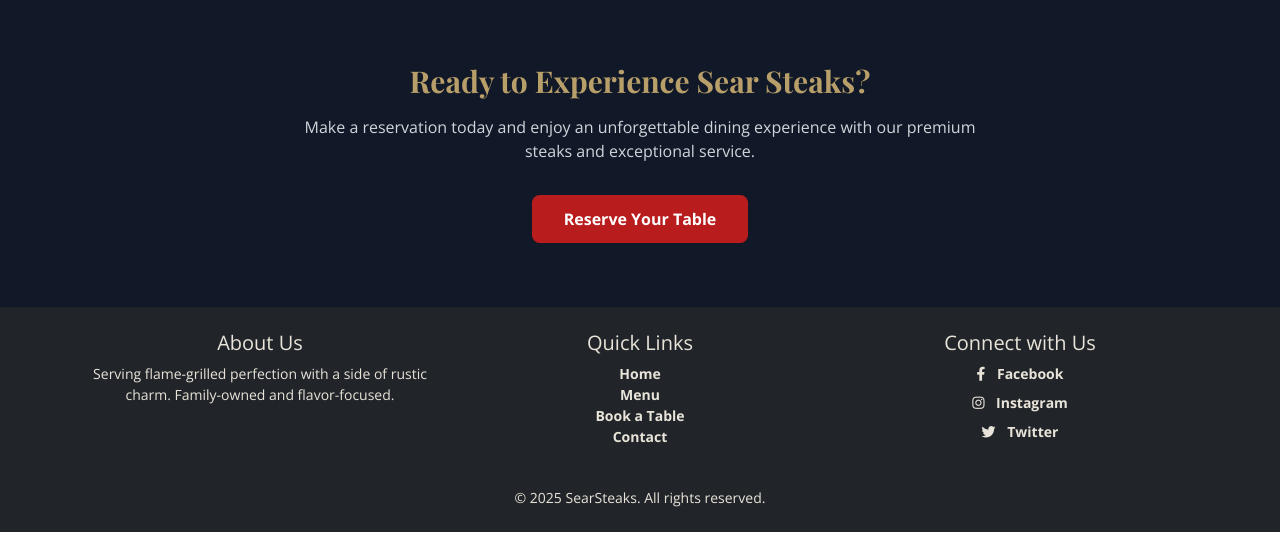
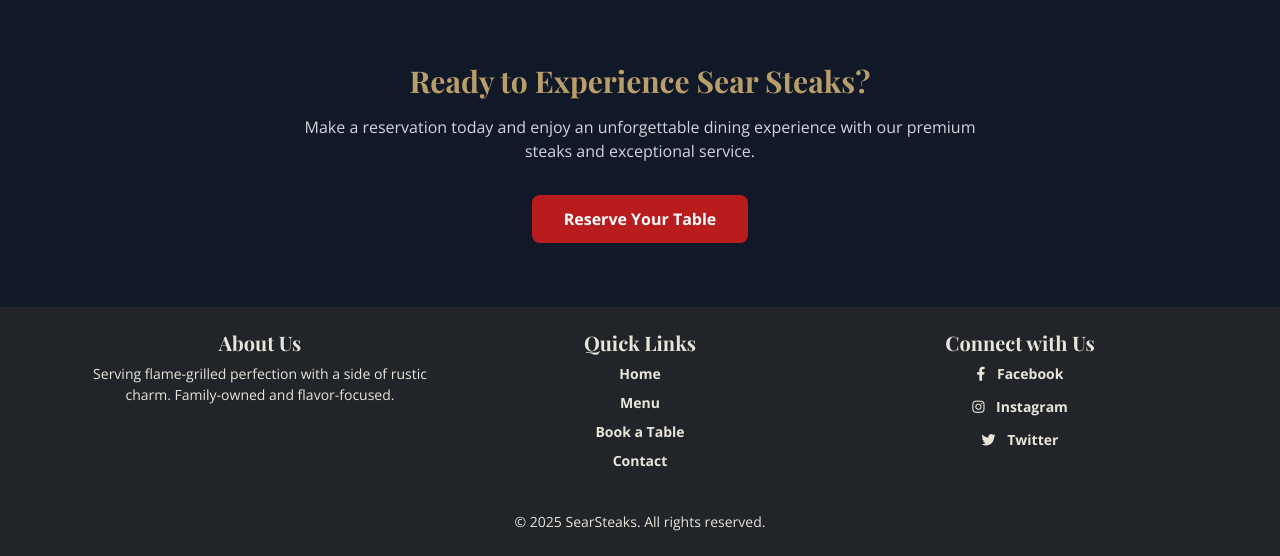
Before and after one commit to Nickflanagn24/searsteaks, a Django app: page /contact/ in a window 1280 px wide. Shown: the part 2195-2751 px from the top of the page. Before the commit the page ends 2727 px from the top, so only its background shows below. Run offline with Django 5.2, Linux system fonts and the light colour scheme; some libraries are stand-ins or nearby versions.

Commit message:
Fix: Enhance footer accessibility and improve navigation spacing Changed footer heading elements from h5 to h3 to fix sequential heading order issues Added proper spacing between footer links with margin-bottom classes Improved social media links spacing for better readability Enhanced visual separation between navigation elements Applied consistent spacing to quick links and social media sections Maintained existing color scheme and aesthetics while improving structure Fixed W3C validation errors related to heading hierarchy

```diff
--- a/bookings/templates/bookings/base.html
+++ b/bookings/templates/bookings/base.html
@@ -129,28 +129,28 @@
         {% block content %}{% endblock %}
     </main>
 
-    <!-- Updated footer with text color #E9E4DA -->
+    <!-- Footer section in base.html -->
 <footer class="bg-dark py-4">
     <div class="container">
         <div class="row">
             <div class="col-md-4">
-                    <h5 style="color: #E9E4DA;">About Us</h5>
+                <h3 style="color: #E9E4DA; font-size: 1.25rem;">About Us</h3>
                 <p style="color: #E9E4DA;">Serving flame-grilled perfection with a side of rustic charm. Family-owned and flavor-focused.</p>
             </div>
             <div class="col-md-4">
-                    <h5 style="color: #E9E4DA;">Quick Links</h5>
+                <h3 style="color: #E9E4DA; font-size: 1.25rem;">Quick Links</h3>
                 <ul class="list-unstyled">
-                        <li><a href="{% url 'home' %}" style="color: #E9E4DA;">Home</a></li>
-                        <li><a href="{% url 'menu' %}" style="color: #E9E4DA;">Menu</a></li>
-                        <li><a href="{% url 'floor_plan' %}" style="color: #E9E4DA;">Book a Table</a></li>
+                    <li class="mb-2"><a href="{% url 'home' %}" style="color: #E9E4DA;">Home</a></li>
+                    <li class="mb-2"><a href="{% url 'menu' %}" style="color: #E9E4DA;">Menu</a></li>
+                    <li class="mb-2"><a href="{% url 'floor_plan' %}" style="color: #E9E4DA;">Book a Table</a></li>
                     <li><a href="{% url 'contact' %}" style="color: #E9E4DA;">Contact</a></li>
                 </ul>
             </div>
             <div class="col-md-4">
-                    <h5 style="color: #E9E4DA;">Connect with Us</h5>
-                    <div class="d-flex flex-column gap-2">
-                        <a href="https://www.facebook.com" target="_blank" rel="noopener noreferrer" style="color: #E9E4DA;"><i class="fab fa-facebook-f me-2"></i> Facebook</a>
-                        <a href="https://www.instagram.com" target="_blank" rel="noopener noreferrer" style="color: #E9E4DA;"><i class="fab fa-instagram me-2"></i> Instagram</a>
+                <h3 style="color: #E9E4DA; font-size: 1.25rem;">Connect with Us</h3>
+                <div class="d-flex flex-column">
+                    <a href="https://www.facebook.com" target="_blank" rel="noopener noreferrer" style="color: #E9E4DA; margin-bottom: 0.75rem;"><i class="fab fa-facebook-f me-2"></i> Facebook</a>
+                    <a href="https://www.instagram.com" target="_blank" rel="noopener noreferrer" style="color: #E9E4DA; margin-bottom: 0.75rem;"><i class="fab fa-instagram me-2"></i> Instagram</a>
                     <a href="https://www.twitter.com" target="_blank" rel="noopener noreferrer" style="color: #E9E4DA;"><i class="fab fa-twitter me-2"></i> Twitter</a>
                 </div>
             </div>
```
Lines whose indentation alone changed are shown as unchanged.
